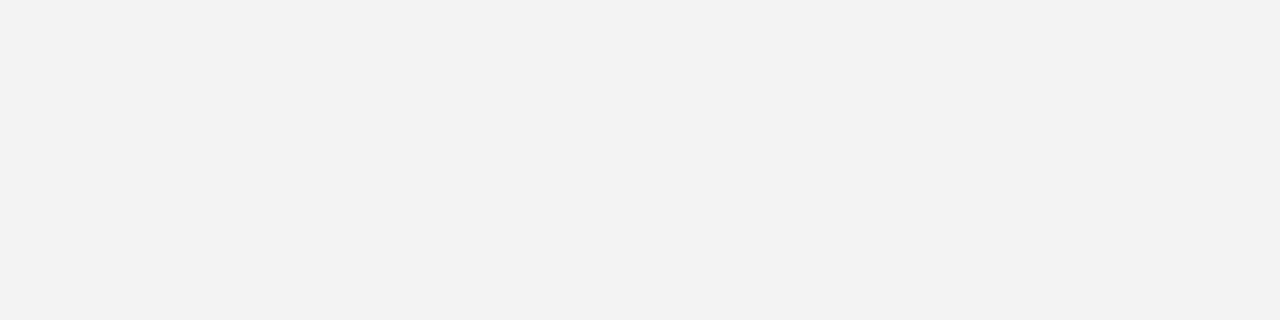
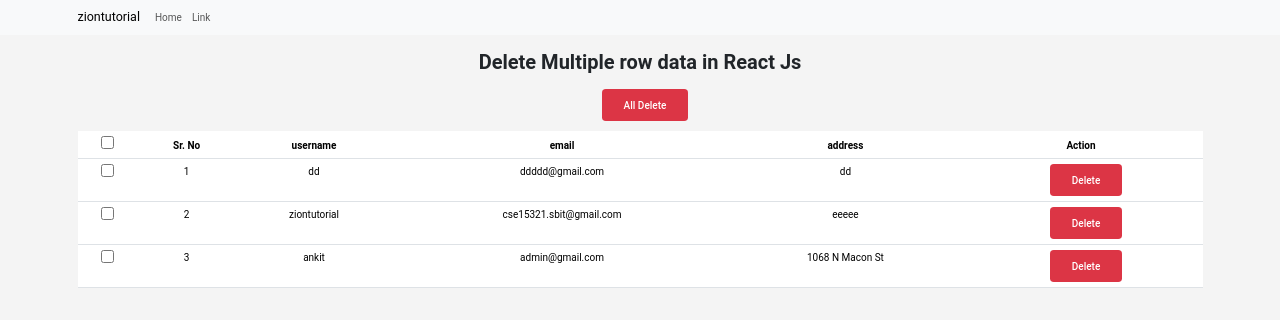
Before and after one commit to tinkugupta5/Youtube-cRud, a React (Create React App) app: page /del in a window 1280 px wide. Before the commit this address had no page. Shown: the top 320 px of the page. Built offline with nearby package versions, Linux system fonts and the light colour scheme; data requests are answered from the project's data file.

Commit message:
adding checkbox

```diff
--- a/db.json
+++ b/db.json
@@ -1,10 +1,22 @@
 {
   "employee": [
     {
-      "username": "tutspanda",
+      "username": "dd",
       "email": "ddddd@gmail.com",
-      "address": "rrrrr",
+      "address": "dd",
+      "id": 1
+    },
+    {
+      "username": "ziontutorial",
+      "email": "cse15321.sbit@gmail.com",
+      "address": "eeeee",
       "id": 2
+    },
+    {
+      "username": "ankit",
+      "email": "admin@gmail.com",
+      "address": "1068 N Macon St",
+      "id": 3
     }
   ]
 }
--- a/src/App.js
+++ b/src/App.js
@@ -1,17 +1,19 @@
 import Add from "./Add";
 import { BrowserRouter, Routes, Route } from "react-router-dom";
-import Nav from "./Nav";
+import Nave from "./Nav";
 import CheckboxTable from "./CheckboxTable";
+import Deletemultiplerow from "./Deletemultiplerow";
 
 const App = () => {
   return (
     <BrowserRouter>
       <div className="App">
-        <Nav />
+        <Nave />
         <>
           <Routes>
-            <Route path="/add" element={<Add />} />
-            <Route path="/edit" element={<CheckboxTable />} />
+            <Route path="/" element={<Add />} />
+            <Route path="/view" element={<CheckboxTable />} />
+            <Route path="/del" element={<Deletemultiplerow />} />
           </Routes>
         </>
       </div>
--- a/src/CheckboxTable.js
+++ b/src/CheckboxTable.js
@@ -78,27 +78,44 @@ function CheckboxTable() {
     setEditedItem({ ...editedItem, [e.target.name]: e.target.value });
   };
 
-  const handleClearSelection = () => {
-    setSelectedItems([]);
+  const handleDeleteMultiple = () => {
+    // Delete multiple items
+    const itemIds = selectedItems.map((item) => item.id);
+    axios
+      .delete(`http://localhost:3003/employee/${itemIds.join(",")}`)
+      .then(() => {
+        setItems(items.filter((item) => !itemIds.includes(item.id)));
+        setSelectedItems([]);
+      })
+      .catch((error) => console.error(error));
   };
+  // const handleClearSelection = () => {
+  //   setSelectedItems([]);
+  // };
 
   return (
     <section className="container">
       <h1 className="heading">React Js CRUD Operation Data 😎</h1>
-      <h1 className="heading">
-        <Button onClick={handleEdit} disabled={selectedItems.length !== 1}>
+      <div className="button_wrapper">
+        <Button
+          className="btn1"
+          onClick={handleEdit}
+          disabled={selectedItems.length !== 1}
+        >
           Edit
         </Button>
-        <Button onClick={handleDelete} disabled={selectedItems.length === 0}>
+        <Button
+          className="btn-2 ml-5"
+          onClick={handleDelete}
+          disabled={selectedItems.length === 0}
+        >
           Delete
         </Button>
-      </h1>
-      <Table striped bordered hover>
+      </div>
+      <Table striped bordered hover className="section_wrapper">
         <thead>
           <tr>
-            <th>
-              <Button onClick={handleClearSelection}>Clear</Button>
-            </th>
+            <th></th>
             <th>id</th>
             <th>username</th>
             <th>email</th>
--- /dev/null
+++ b/src/Deletemultiplerow.js
@@ -0,0 +1,121 @@
+import React, { useEffect, useState } from "react";
+import { Container } from "react-bootstrap";
+import axios from "axios";
+
+function Deletemultiplerow() {
+  const [userData, setUserdata] = useState([]);
+  const [delMessage, setDelmessage] = useState("");
+
+  useEffect(() => {
+    const getData = async () => {
+      const reqData = await fetch("http://localhost:3003/employee");
+      const resData = await reqData.json();
+      setUserdata(resData);
+    };
+    getData();
+  }, []);
+
+  const handleChange = (e) => {
+    const { name, checked } = e.target;
+    if (name === "allselect") {
+      const checkedvalue = userData.map((user) => {
+        return { ...user, isChecked: checked };
+      });
+      console.log(checkedvalue);
+      setUserdata(checkedvalue);
+    } else {
+      const checkedvalue = userData.map((user) =>
+        user.username === name ? { ...user, isChecked: checked } : user
+      );
+      console.log(checkedvalue);
+      setUserdata(checkedvalue);
+    }
+  };
+
+  const handlealldelete = async () => {
+    const checkedinputvalue = [];
+    for (let i = 0; i < userData.length; i++) {
+      if (userData[i].isChecked === true) {
+        checkedinputvalue.push(parseInt(userData[i].userid));
+      } else {
+        alert("Please select at least one checkbix");
+      }
+    }
+
+    const responce = await axios.post(
+      `http://localhost/devopsdeveloper/userdata/deletecheckboxuser`,
+      JSON.stringify(checkedinputvalue)
+    );
+    setDelmessage(responce.data.msg);
+  };
+
+  return (
+    <React.Fragment>
+      <Container className="content">
+        <div className="row">
+          <div className="col-sm-12">
+            <h2 className="mt-4 mb-4 fw-bold">
+              Delete Multiple row data in React Js
+            </h2>
+            <h5 className="text-danger">{delMessage} </h5>
+            <button
+              className="btn btn-danger mb-3"
+              onClick={() => {
+                handlealldelete();
+              }}
+            >
+              All Delete{" "}
+            </button>
+            <form className="form w-100">
+              <table className="table">
+                <thead>
+                  <tr>
+                    <th>
+                      <input
+                        type="checkbox"
+                        name="allselect"
+                        checked={
+                          !userData.some((user) => user?.isChecked !== true)
+                        }
+                        onChange={handleChange}
+                      />
+                    </th>
+                    <th>Sr. No</th>
+                    <th>username</th>
+                    <th>email</th>
+                    <th>address</th>
+                    <th>Action</th>
+                  </tr>
+                </thead>
+                <tbody>
+                  {userData.map((getusers, index) => (
+                    <tr key={index}>
+                      <th>
+                        {" "}
+                        <input
+                          type="checkbox"
+                          name={getusers.username}
+                          checked={getusers?.isChecked || false}
+                          onChange={handleChange}
+                        />
+                      </th>
+                      <td>{index + 1} </td>
+                      <td>{getusers.username} </td>
+                      <td>{getusers.email}</td>
+                      <td>{getusers.address}</td>
+                      <td>
+                        <button className="btn btn-danger">Delete</button>
+                      </td>
+                    </tr>
+                  ))}
+                </tbody>
+              </table>
+            </form>
+          </div>
+        </div>
+      </Container>
+    </React.Fragment>
+  );
+}
+
+export default Deletemultiplerow;
--- a/src/Nav.js
+++ b/src/Nav.js
@@ -1,7 +1,28 @@
 import React from "react";
+import Container from "react-bootstrap/Container";
+import Navbar from "react-bootstrap/Navbar";
+import { Link } from "react-router-dom";
+import Nav from "react-bootstrap/Nav";
 
-const Nav = () => {
-  return <>{/* <h1>hiii</h1> */}</>;
+const Nave = () => {
+  return (
+    <>
+      <section>
+        <Navbar bg="light" expand="lg">
+          <Container>
+            <Navbar.Brand href="#home">ziontutorial</Navbar.Brand>
+            <Navbar.Toggle aria-controls="basic-navbar-nav" />
+            <Navbar.Collapse className="justify-content-end">
+              <Nav className="me-auto justify-content-end">
+                <Nav.Link href="/">Home</Nav.Link>
+                <Nav.Link href="/view">Link</Nav.Link>
+              </Nav>
+            </Navbar.Collapse>
+          </Container>
+        </Navbar>
+      </section>
+    </>
+  );
 };
 
-export default Nav;
+export default Nave;
--- a/src/index.css
+++ b/src/index.css
@@ -23,6 +23,10 @@ body {
   min-height: 95vh;
   display: grid;
   place-content: center;
+}
+.section_wrapper {
+  place-content: center;
+  padding: 10rem;
 }
 
 .input-block {
@@ -74,3 +78,23 @@ body {
   font-weight: 500;
   border-radius: 4px;
 }
+
+.button_wrapper {
+  margin-bottom: 1rem;
+  display: flex;
+}
+
+.btn {
+  margin-left: 10px;
+  padding: 0.85em 2.2em;
+  border: none;
+  font-size: 1rem;
+  font-weight: 500;
+}
+.btn-1 {
+  margin-left: 10px;
+  padding: 0.85em 2.2em;
+  border: none;
+  font-size: 1.5rem;
+  font-weight: 500;
+}
```
